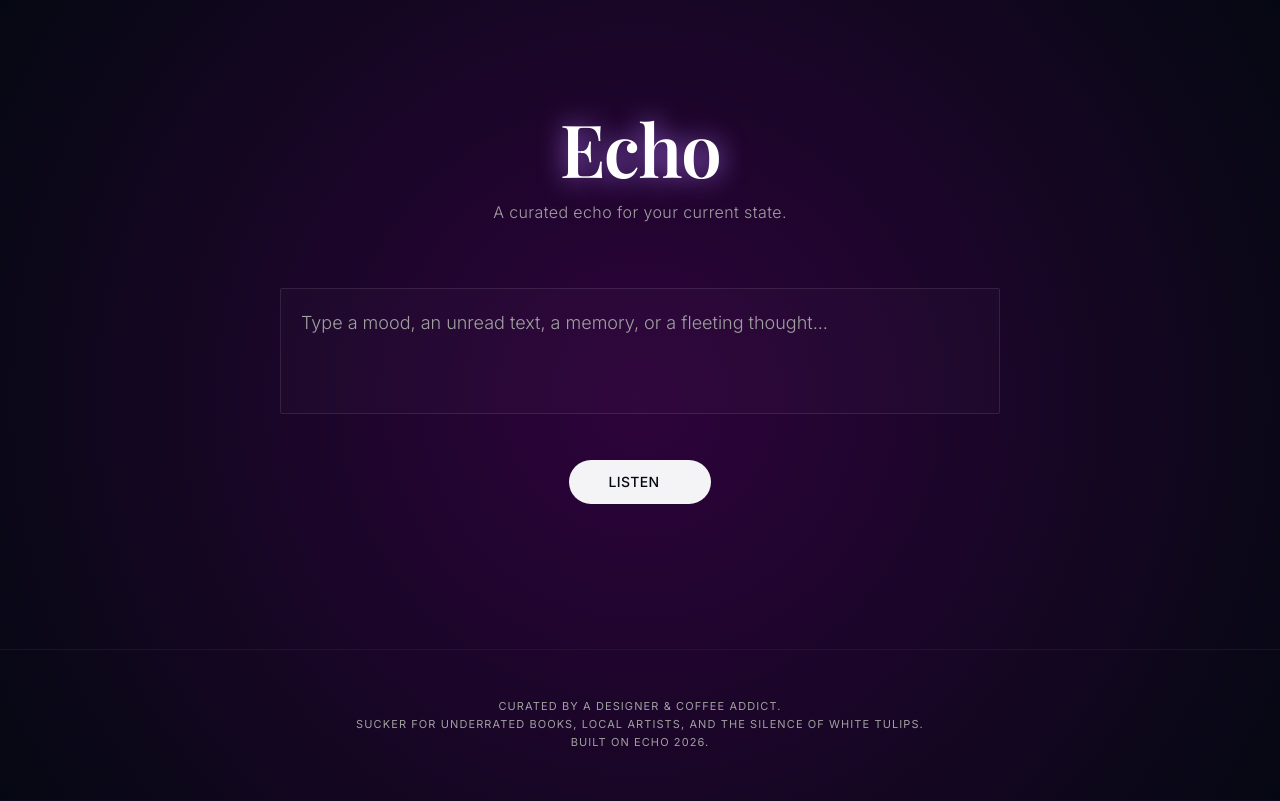
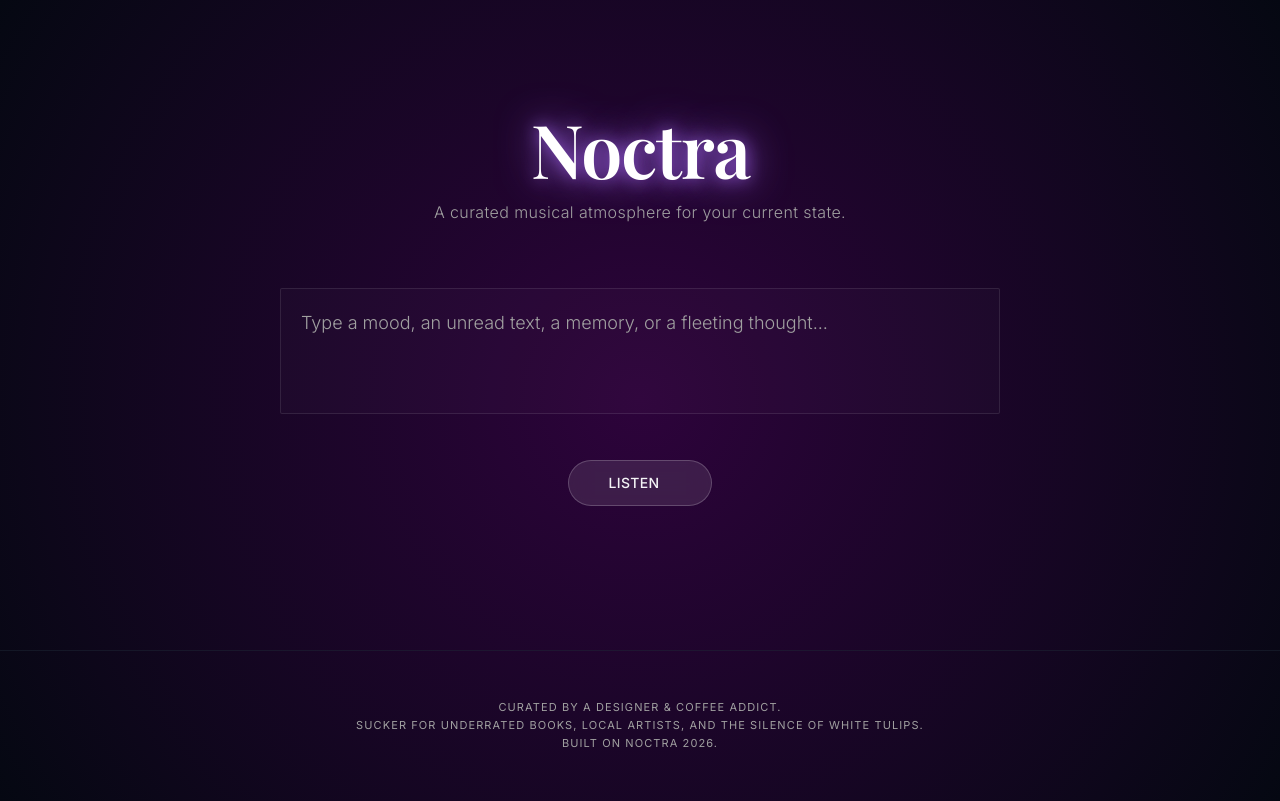
Before and after one commit to sudikshaah/vibe-check-app, a Flask app: page / in a window 1280 px wide. Run offline with Flask 3, Linux system fonts and the light colour scheme; some libraries are stand-ins or nearby versions; some web fonts are replaced.

Commit message:
rebranded

```diff
--- a/api/index.py
+++ b/api/index.py
@@ -22,8 +22,7 @@ if not GEMINI_API_KEY:
 # Initialize the 2026 client
 client = genai.Client(api_key=GEMINI_API_KEY)
 
-SYSTEM_PROMPT = """You are Echo, a minimalist and poetic music curator.
-Your job is to analyse a user's fleeting mood, feeling, or memory and return exactly 5 REAL, artistically suited songs that form a sonic mirror to their state.
+SYSTEM_PROMPT = """You are Noctra, a soulful AI that translates fleeting thoughts into curated musical atmospheres. Provide a 5-song list for this state of mind...
 
 Rules:
 - Only recommend real songs that genuinely exist.
@@ -33,7 +32,7 @@ Rules:
 
 Response format (strict JSON array):
 [
-  {"title": "Song Title", "artist": "Artist", "reason": "A poetic reflection on why this song echoes their state."},
+  {"title": "Song Title", "artist": "Artist", "reason": "A poetic reflection on why this song fits their state."},
   ...
 ]
 """
--- a/templates/index.html
+++ b/templates/index.html
@@ -4,8 +4,8 @@
 <head>
     <meta charset="UTF-8" />
     <meta name="viewport" content="width=device-width, initial-scale=1.0" />
-    <title>Echo — Minimalist Music Discovery</title>
-    <meta name="description" content="A curated echo for your current state." />
+    <title>Noctra — Minimalist Music Discovery</title>
+    <meta name="description" content="A curated musical atmosphere for your current state." />
     <script src="https://cdn.tailwindcss.com"></script>
     <!-- Using Playfair Display as a high-end serif and Inter for body text -->
     <link
@@ -36,26 +36,26 @@
             font-family: 'Playfair Display', serif;
         }
 
-        /* 1 & 2. Enhanced CSS Animation: Breathe (Pulse) */
+        /* 1 & 2. Enhanced CSS Animation: Breathe (Pulse) - Heartbeat pattern */
         @keyframes breathe {
             0% {
-                text-shadow: 0 0 10px rgba(244, 244, 246, 0.4);
-                transform: scale(1);
+                text-shadow: 0 0 15px rgba(244, 244, 246, 0.4);
+                transform: scale(0.98);
             }
 
             50% {
-                text-shadow: 0 0 30px var(--accent);
-                transform: scale(1.02);
+                text-shadow: 0 0 45px var(--accent), 0 0 20px var(--accent);
+                transform: scale(1.04);
             }
 
             100% {
-                text-shadow: 0 0 10px rgba(244, 244, 246, 0.4);
-                transform: scale(1);
+                text-shadow: 0 0 15px rgba(244, 244, 246, 0.4);
+                transform: scale(0.98);
             }
         }
 
-        .echo-title {
-            animation: breathe 4s ease-in-out infinite;
+        .noctra-title {
+            animation: breathe 2.5s ease-in-out infinite;
             letter-spacing: -0.02em;
         }
 
@@ -71,21 +71,24 @@
         .minimal-input:hover,
         .minimal-input:focus {
             outline: none;
-            border-color: rgba(161, 101, 238, 0.6);
-            box-shadow: 0 0 20px rgba(161, 101, 238, 0.4);
+            border-color: #F5F5F5;
+            box-shadow: 0 0 30px #2D033B, 0 0 10px rgba(255, 255, 255, 0.1);
             background-color: rgba(255, 255, 255, 0.05);
         }
 
         .minimal-btn {
-            background: var(--text-cloud-dancer);
-            color: #050812;
+            background: rgba(255, 255, 255, 0.1);
+            backdrop-filter: blur(10px);
+            -webkit-backdrop-filter: blur(10px);
+            border: 1px solid rgba(255, 255, 255, 0.2);
+            color: var(--text-cloud-dancer);
             transition: all 0.4s cubic-bezier(0.4, 0, 0.2, 1);
         }
 
         .minimal-btn:hover:not(:disabled) {
-            background: #ffffff;
+            background: rgba(255, 255, 255, 0.2);
             transform: translateY(-2px);
-            box-shadow: 0 10px 30px rgba(244, 244, 246, 0.15);
+            box-shadow: 0 10px 30px rgba(255, 255, 255, 0.1);
         }
 
         .minimal-btn:disabled {
@@ -142,8 +145,9 @@
 
         <!-- Header -->
         <header class="text-center mb-16 mt-8">
-            <h1 class="echo-title text-5xl md:text-7xl font-semibold mb-4 text-white inline-block">Echo</h1>
-            <p class="text-[var(--text-muted)] text-sm md:text-base font-light tracking-wide">A curated echo for your
+            <h1 class="noctra-title text-5xl md:text-7xl font-semibold mb-4 text-white inline-block">Noctra</h1>
+            <p class="text-[var(--text-muted)] text-sm md:text-base font-light tracking-wide">A curated musical
+                atmosphere for your
                 current state.</p>
         </header>
 
@@ -171,7 +175,7 @@
 
         <!-- Playlist Output -->
         <div id="playlist-section" class="hidden">
-            <h2 class="serif text-2xl font-semibold mb-8 text-center italic">Your Echo</h2>
+            <h2 class="serif text-2xl font-semibold mb-8 text-center italic">Your Noctra</h2>
             <div id="songs-container" class="space-y-2"></div>
         </div>
 
@@ -182,7 +186,7 @@
         <p class="text-[var(--text-muted)] text-[11px] uppercase tracking-widest leading-relaxed max-w-xl mx-auto">
             Curated by a Designer &amp; Coffee Addict.<br />
             Sucker for underrated books, local artists, and the silence of white tulips.<br />
-            Built on Echo 2026.
+            Built on Noctra 2026.
         </p>
     </footer>
 
@@ -215,10 +219,10 @@
                 });
 
                 const data = await res.json();
-                console.log('[Echo] API response:', data);
+                console.log('[Noctra] API response:', data);
 
                 if (!res.ok || data.error) {
-                    console.error('[Echo] Error from server:', data.error, '| HTTP status:', res.status);
+                    console.error('[Noctra] Error from server:', data.error, '| HTTP status:', res.status);
                     showError(data.error || 'The silence is deafening. Please try again.');
                     return;
                 }
```
